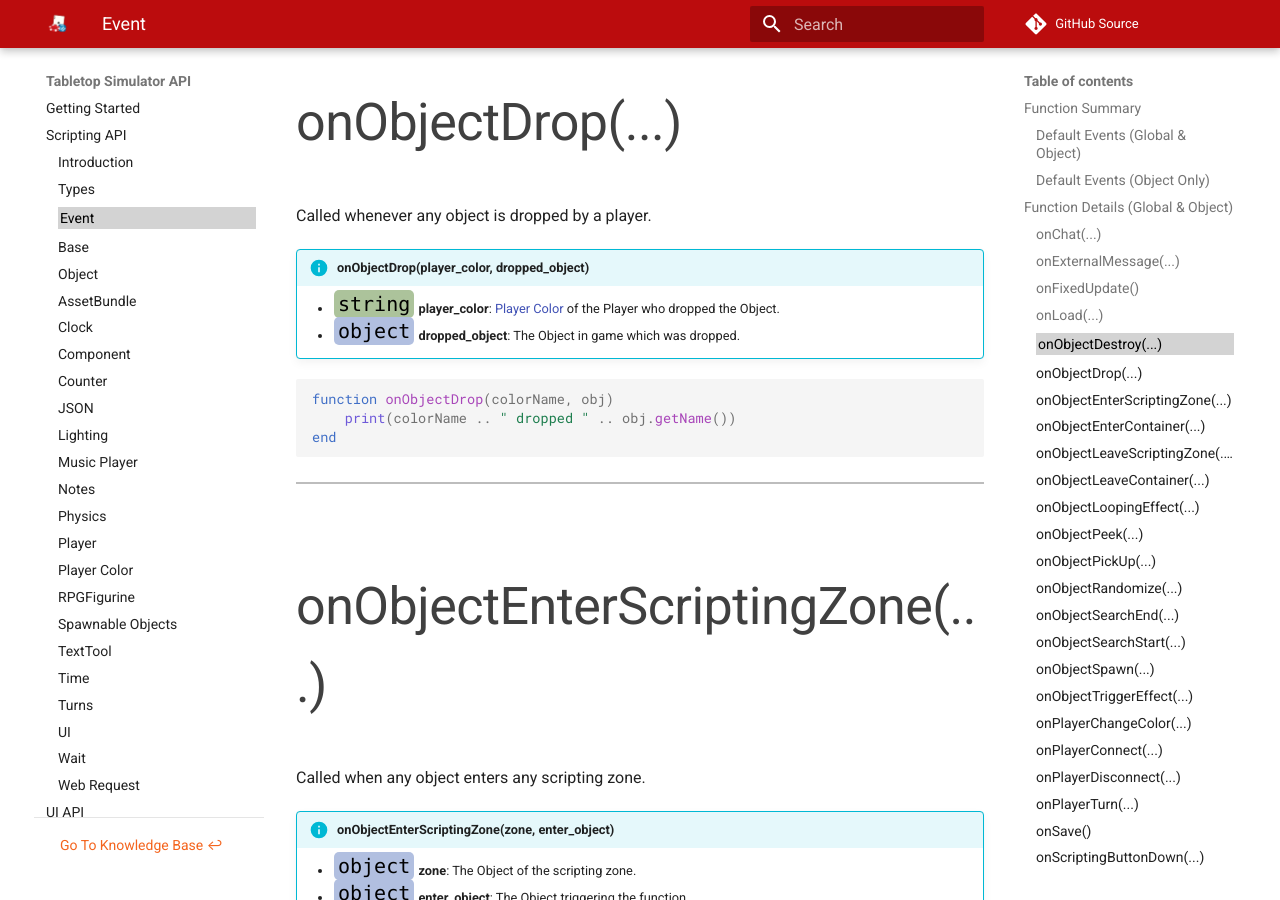
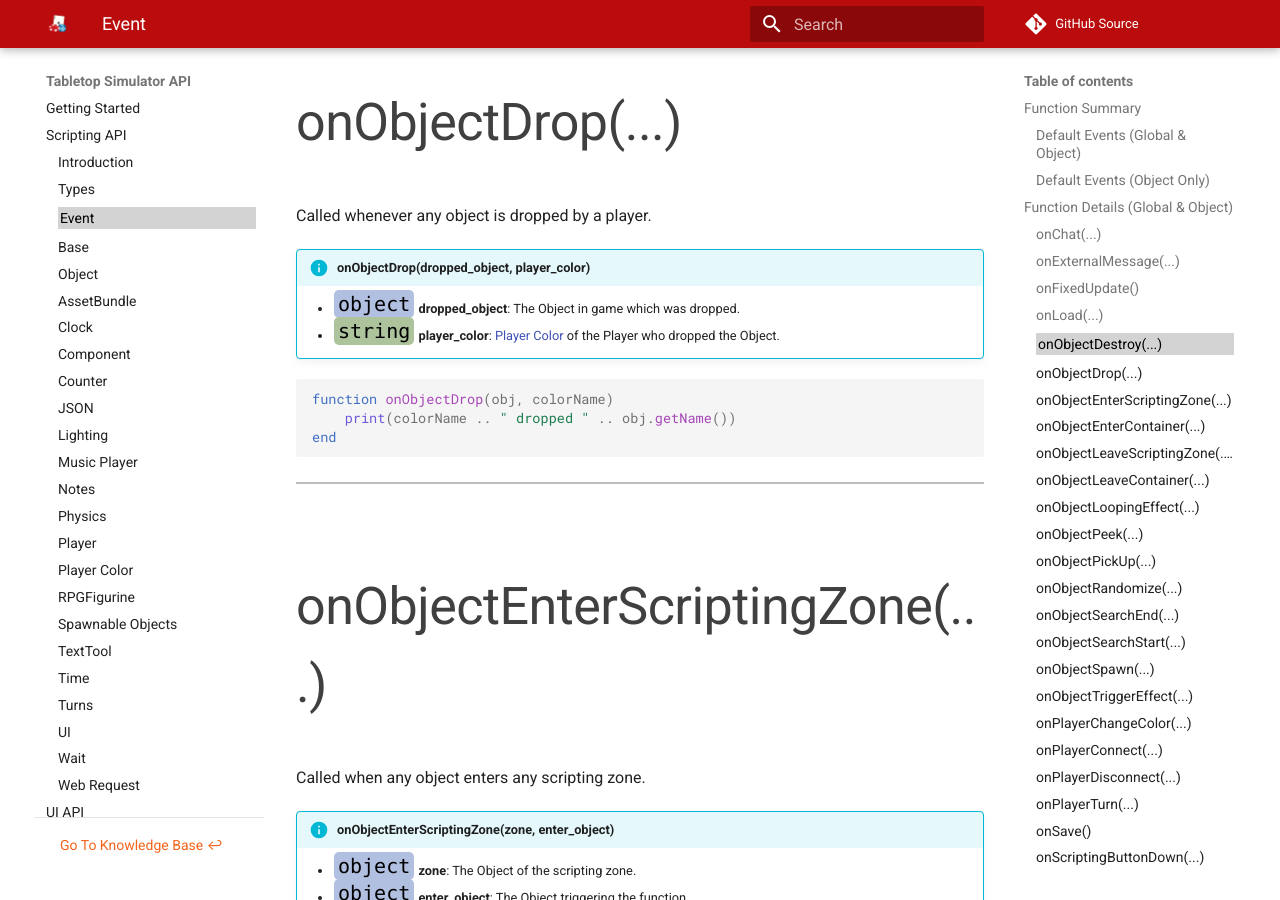
Before and after one commit to Berserk-Games/Tabletop-Simulator-API, an MkDocs documentation site: the page built from docs/event.md, in a window 1280 px wide and 900 px high, scrolled down 6101 px. Built offline with MkDocs 1.6.1 and Material for MkDocs 9.7.7, drawn with Linux system fonts in a browser that asks for light colours; comment, search, counter and statistics services are not loaded; old or Windows-style settings are respelled for this version of MkDocs; some of the changed text lies outside the part shown.

Commit message:
Fix onObjectDrop order

````diff
--- a/docs/event.md
+++ b/docs/event.md
@@ -14,7 +14,7 @@
 onFixedUpdate() | Called **every physics tick** (90 times a second). This is a frame independent onUpdate(). | [<span class="i"></span>](#onfixedupdate)
 onLoad([<span class="tag str"></span>](/types)&nbsp;save_state) | Called when a game save is finished loading every Object. It is where most setup code will go. | [<span class="i"></span>](#onload)
 onObjectDestroy([<span class="tag obj"></span>](/types)&nbsp;dying_object) | Called whenever any object is destroyed. | [<span class="i"></span>](#onobjectdestroy)
-onObjectDrop([<span class="tag str"></span>](/types)&nbsp;player_color, [<span class="tag obj"></span>](/types)&nbsp;dropped_object) | Called whenever any object is dropped by a player. | [<span class="i"></span>](#onobjectdrop)
+onObjectDrop([<span class="tag obj"></span>](/types)&nbsp;dropped_object, [<span class="tag str"></span>](/types)&nbsp;player_color) | Called whenever any object is dropped by a player. | [<span class="i"></span>](#onobjectdrop)
 onObjectEnterScriptingZone([<span class="tag obj"></span>](/types)&nbsp;zone, [<span class="tag obj"></span>](/types)&nbsp;enter_object) | Called when any object enters any scripting zone. | [<span class="i"></span>](#onobjectenterscriptingzone)
 onObjectEnterContainer([<span class="tag obj"></span>](/types)&nbsp;container, [<span class="tag obj"></span>](/types)&nbsp;enter_object) | Called when any object enters any container. Includes decks | [<span class="i"></span>](#onobjectentercontainer)
 onObjectLeaveScriptingZone([<span class="tag obj"></span>](/types)&nbsp;zone, [<span class="tag obj"></span>](/types)&nbsp;enter_object) | Called when any object leaves any scripting zone. | [<span class="i"></span>](#onobjectleavescriptingzone)
@@ -184,12 +184,12 @@
 
 Called whenever any object is dropped by a player.
 
-!!!info "onObjectDrop(player_color, dropped_object)"
+!!!info "onObjectDrop(dropped_object, player_color)"
+	* [<span class="tag obj"></span>](/types)&nbsp;**dropped_object**: The Object in game which was dropped.
 	* [<span class="tag str"></span>](/types)&nbsp;**player_color**: [Player Color](player-color) of the Player who dropped the Object.
-	* [<span class="tag obj"></span>](/types)&nbsp;**dropped_object**: The Object in game which was dropped.
 
 ``` Lua
-function onObjectDrop(colorName, obj)
+function onObjectDrop(obj, colorName)
 	print(colorName .. " dropped " .. obj.getName())
 end
 ```
````
